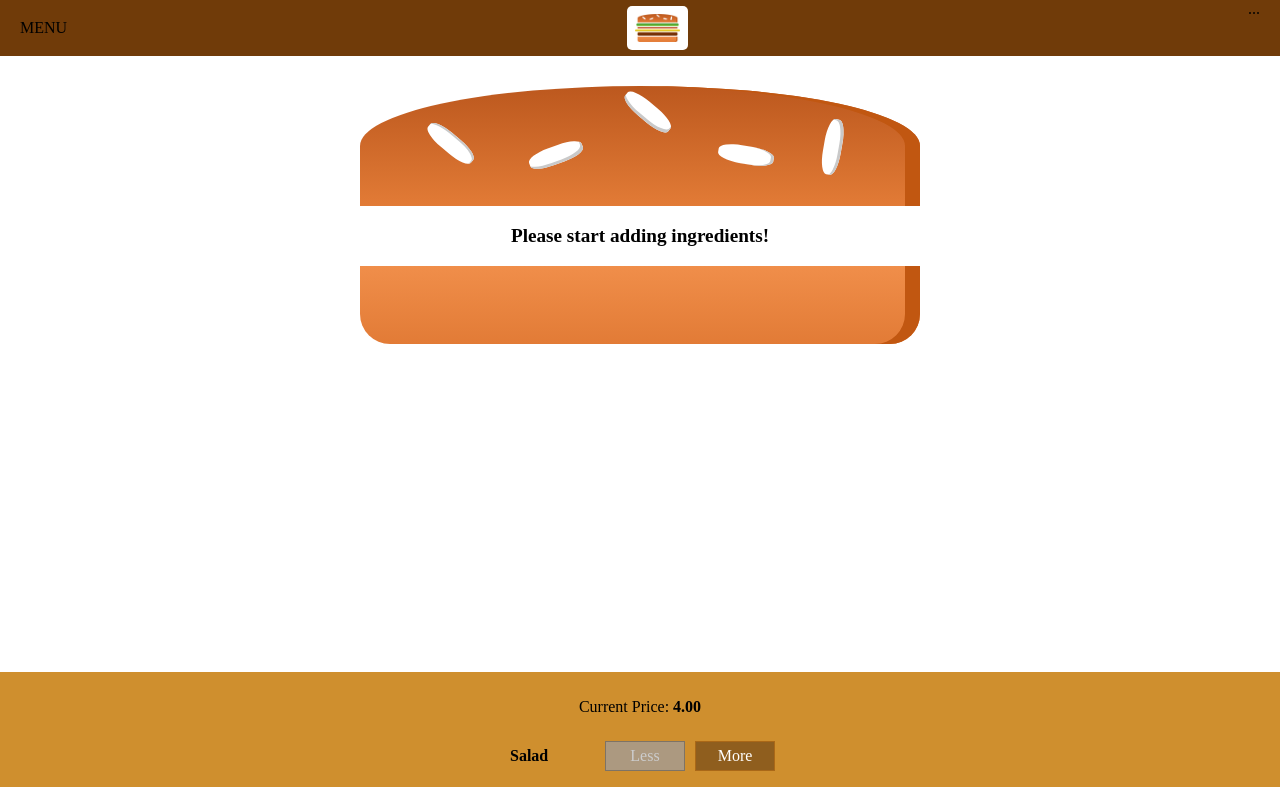
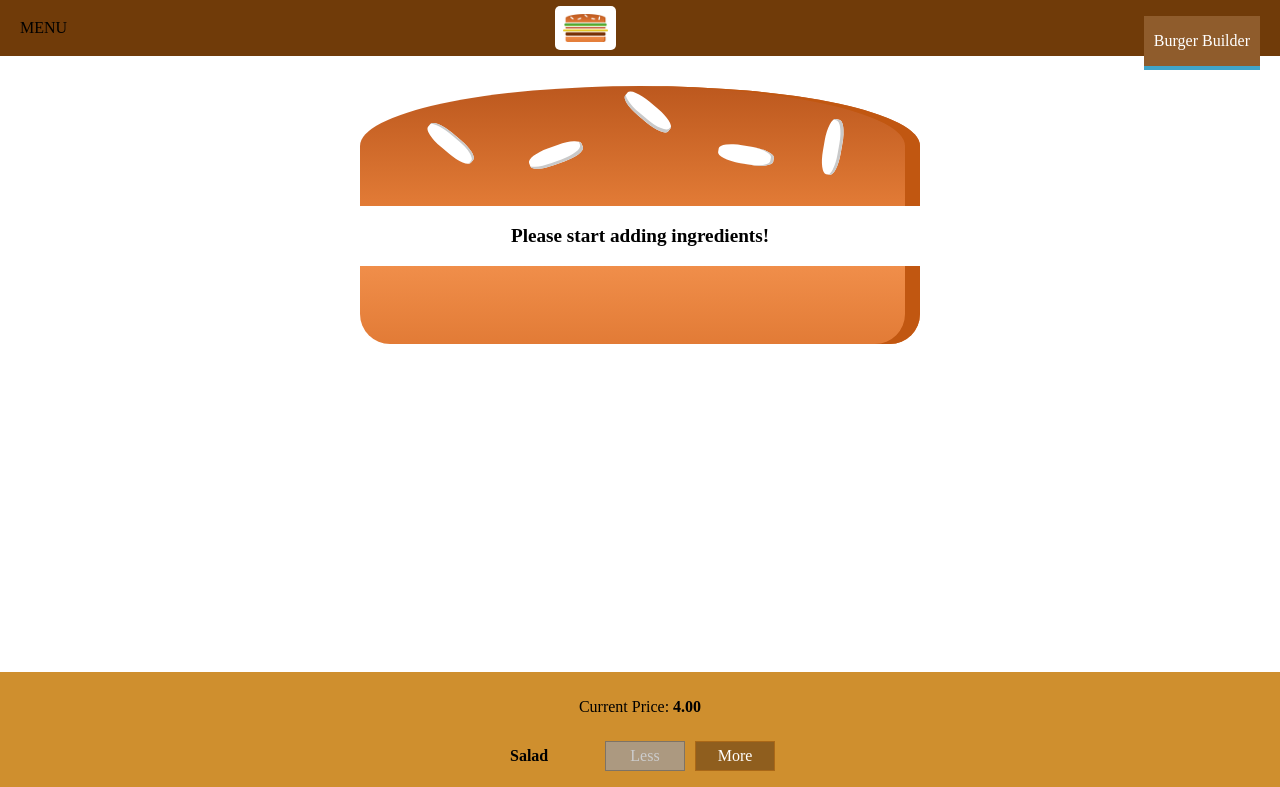
Before and after one commit to BartlomiejWrz/burger-app, a React app: page / in a window 1280 px wide. Shown: the top 787 px of the page. Built offline with nearby package versions, Linux system fonts and the light colour scheme.

Commit message:
navigation

```diff
--- /dev/null
+++ b/src/components/Navigation/NavigationItems/NavigationItem/NavigationItem.js
@@ -0,0 +1,13 @@
+import React from "react";
+
+import classes from './NavigationItem.module.css';
+
+const navigationItem = (props) => (
+	<li className={classes.NavigationItem}>
+		<a
+			href={props.link}
+			className={props.active ? classes.active : null}>{props.children}</a>
+	</li>
+)
+
+export default navigationItem;
--- /dev/null
+++ b/src/components/Navigation/NavigationItems/NavigationItem/NavigationItem.module.css
@@ -0,0 +1,25 @@
+.NavigationItem {
+	margin:0;
+	box-sizing: border-box;
+	display: flex;
+	height: 100%;
+	align-items: center
+}
+
+.NavigationItem a{
+	color: white;
+	text-decoration: none;
+	height: 100%;
+	padding: 16px 10px;
+	border-bottom: 4px solid transparent;
+	box-sizing: border-box;
+	display: block;
+}
+
+.NavigationItem a:hover,
+.NavigationItem a:active,
+.NavigationItem a.active {
+	background-color: #8F5C2C;
+	border-bottom: 4px solid #40A4C8;
+	color:white
+}
--- /dev/null
+++ b/src/components/Navigation/NavigationItems/NavigationItems.js
@@ -0,0 +1,14 @@
+import React from 'react';
+
+import classes from './NavigationItems.module.css';
+import NavigationItem from './NavigationItem/NavigationItem';
+
+const navigationItems = () => (
+	<ul classname={classes.NavigationItems}>
+		<NavigationItem link="/" active>Burger Builder</NavigationItem>
+		<NavigationItem link="/">Checkout</NavigationItem>
+
+	</ul>
+);
+
+export default navigationItems;
--- /dev/null
+++ b/src/components/Navigation/NavigationItems/NavigationItems.module.css
@@ -0,0 +1,8 @@
+.NavigationItems{
+	margin: 0;
+	padding: 0;
+	list-style: none;
+	display: flex;
+	align-items: center;
+	height: 100%;
+}
--- a/src/components/Navigation/Toolbar/Toolbar.js
+++ b/src/components/Navigation/Toolbar/Toolbar.js
@@ -2,13 +2,14 @@
 
 import classes from './Toolbar.module.css';
 import Logo from '../../Logo/Logo';
+import NavigationItems from '../NavigationItems/NavigationItems';
 
 const toolbar = (props) => (
 	<header className={classes.Toolbar}>
 		<div>MENU</div>
 		<Logo />
 		<nav>
-			...
+			<NavigationItems />
 		</nav>
 	</header>
 )
```
